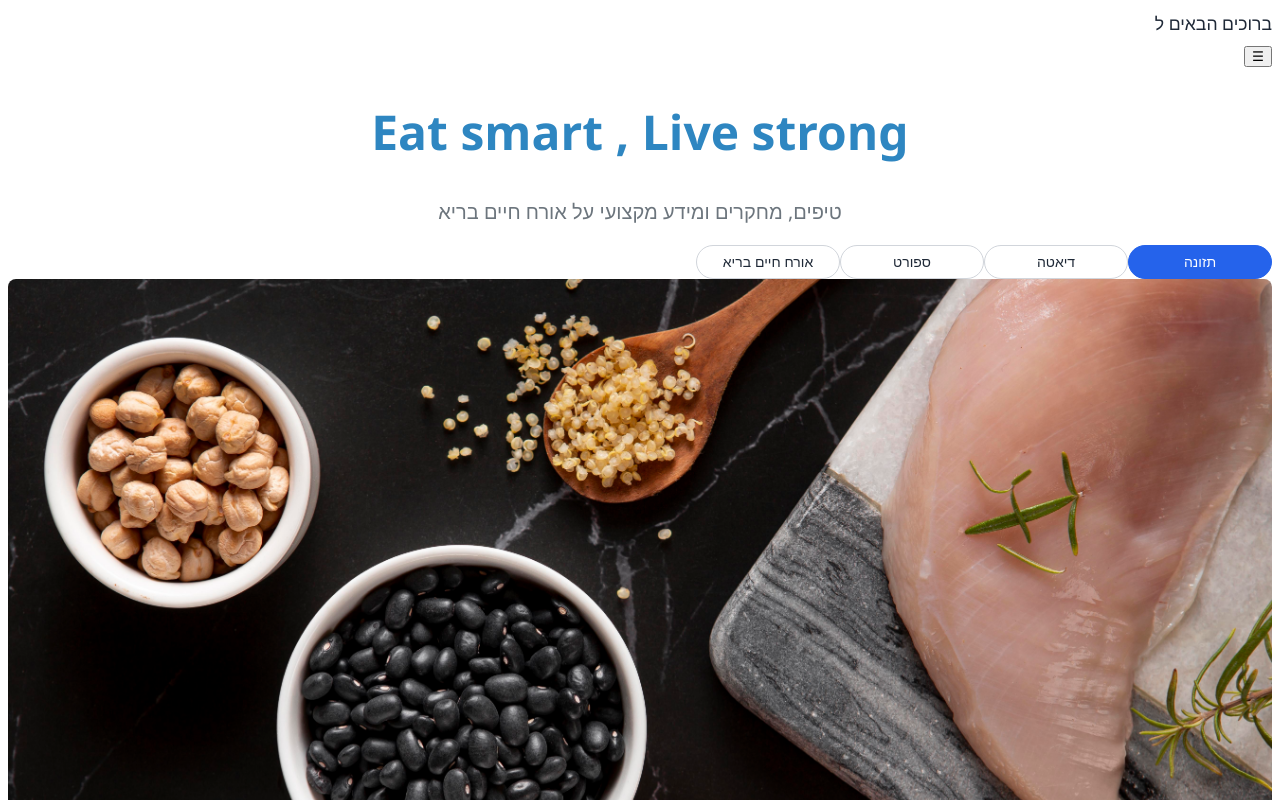
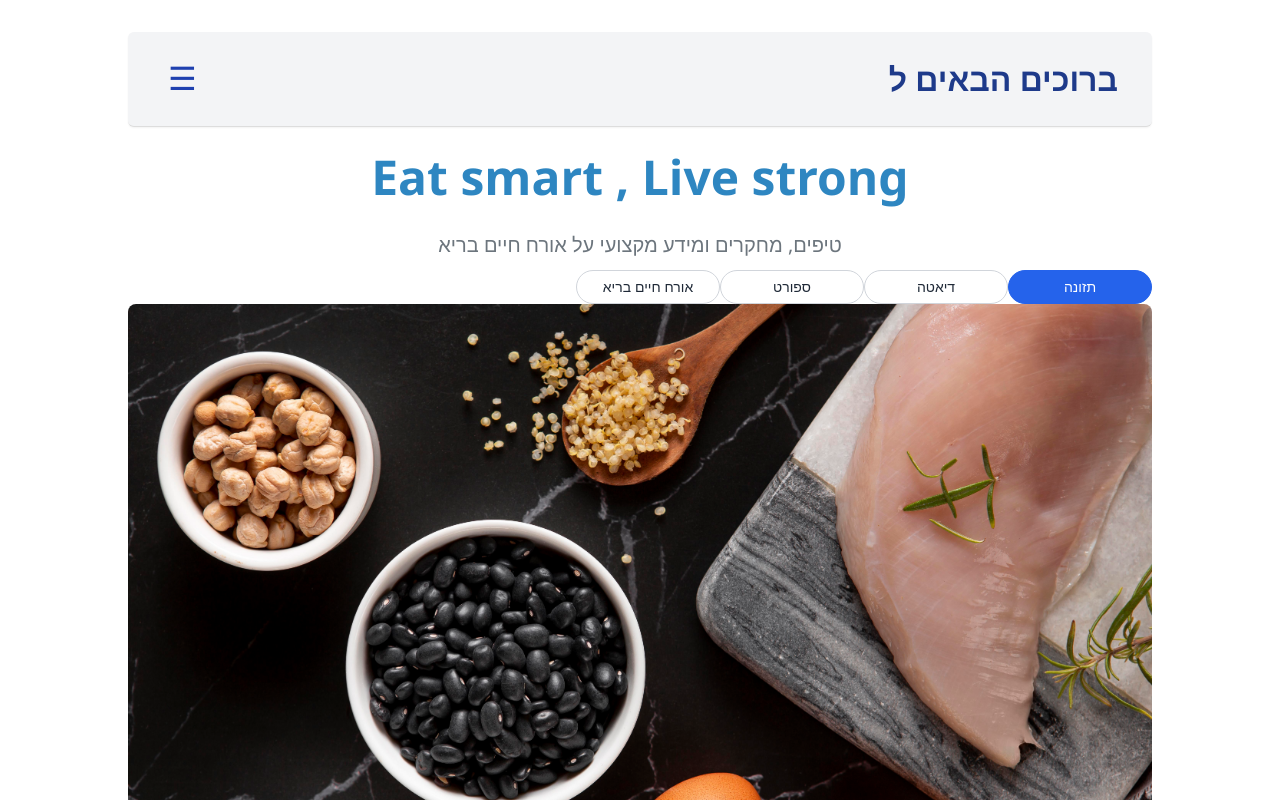
Before and after one commit to ronental75/nutrition-community, a React (Create React App) app: page / in a window 1280 px wide. Shown: the top 800 px of the page. Built offline with nearby package versions, Linux system fonts and the light colour scheme.

Commit message:
Updated homepage to use Notion post links

```diff
--- a/src/App.js
+++ b/src/App.js
@@ -102,38 +102,54 @@ function LandingPage({ lang }) {
   return (
 <div
   dir={isHebrew ? 'rtl' : 'ltr'}
-      className="max-w-6xl mx-auto px-4 sm:px-6 py-6"
+  className="top-bar-wrapper"
 >
-      {/* ✅ Top Bar */}
-      <div className="flex justify-between items-center border-b py-3 relative">
-        {/* Right – Welcome text */}
-        <span className="text-gray-700 text-lg font-medium">
-          {isHebrew ? 'ברוכים הבאים ל' : 'Welcome to'}
-        </span>
+  <div className="top-bar">
+    <table className="top-bar-table">
+      <tbody>
+        <tr>
+          {/* Right: Welcome text */}
+          <td className="top-bar-text">
+            <h2>{isHebrew ? 'ברוכים הבאים ל' : 'Welcome to'}</h2>
+          </td>
 
-        {/* Left – Hamburger menu & dropdown */}
-        <div className="relative">
+          {/* Middle: Spacer */}
+          <td className="top-bar-spacer"></td>
+
+          <td className="top-bar-menu">
+  <div className="menu-wrapper">
     <button
-            className="text-2xl focus:outline-none"
-            onClick={() => setMenuOpen((prev) => !prev)}
+      className="menu-button"
+      onClick={() => setMenuOpen(!menuOpen)}
     >
       &#9776;
     </button>
 
-          {/* Inline Dropdown */}
     {menuOpen && (
-            <div className="absolute top-full left-0 mt-2 w-32 bg-white border rounded shadow z-10">
-              <a
-                href="#about"
-                className="block px-4 py-2 text-gray-700 hover:bg-gray-100"
-              >
+      <div className="menu-dropdown">
+        <a href="#about" className="menu-item">
           {isHebrew ? 'אודות' : 'About'}
         </a>
-              {/* You can add more items here */}
       </div>
     )}
   </div>
+</td>
+
+        </tr>
+      </tbody>
+    </table>
+
+    {/* Dropdown outside table so it doesn’t shift layout
+    {menuOpen && (
+      <div className="menu-dropdown">
+        <a href="#about" className="menu-item">
+          {isHebrew ? 'אודות' : 'About'}
+        </a>
       </div>
+    )} */}
+  </div>
+
+
 
       <header className="flex flex-col sm:flex-row justify-between items-center mb-6">
       <h1 className="page-title">
--- a/src/styles.css
+++ b/src/styles.css
@@ -38,7 +38,7 @@ body {
     text-align: center;
     color: #2E86C1; /* A calm blue, change if needed */
     font-weight: bold;
-    margin: 20px auto;
+    margin: 0.5rem 0;
     white-space: nowrap; /* Prevent line break */
     overflow: hidden;
     text-overflow: ellipsis; /* Add ellipsis if it overflows */
@@ -48,13 +48,13 @@ body {
     font-size: clamp(1rem, 2.5vw, 1.25rem);
     color: #6c757d; /* Subtle grey */
     text-align: center;
-    margin-top: 0.5rem;
-    margin-bottom: 1rem;
+    margin: 0 0 0.5rem 0;
     font-weight: 400;
   }
   .top-bar {
     background-color: #f9f9f9;
     border-bottom: 1px solid #ddd;
+    padding: 0.5rem 1rem;
   }
 
   .welcome-text {
@@ -89,3 +89,91 @@ body {
   .dropdown-item:hover {
     background-color: #f0f0f0;
   }
+  /* Wrapper */
+.top-bar-wrapper {
+    max-width: 1024px;
+    margin: 0 auto;
+    padding: 1.5rem 1rem;
+  }
+
+  /* Top bar container */
+  .top-bar {
+    background-color: #f3f4f6; /* Tailwind gray-100 */
+    padding: 1rem;
+    border-radius: 0.375rem;
+    box-shadow: 0 1px 2px rgba(0,0,0,0.05);
+    position: relative;
+  }
+
+  /* Table layout */
+  .top-bar-table {
+    width: 100%;
+    table-layout: fixed;
+  }
+
+  /* Welcome text column */
+  .top-bar-text {
+    width: 35%;
+    text-align: right;
+    vertical-align: middle;
+    padding-right: 1rem;
+  }
+
+  .top-bar-text h2 {
+    font-size: 2rem;       /* Larger text */
+    font-weight: 700;
+    color: #1e3a8a;
+    margin: 0;
+  }
+
+  /* Spacer column */
+  .top-bar-spacer {
+    width: 30%;
+  }
+
+  /* Menu column */
+  .top-bar-menu {
+    width: 35%;
+    text-align: left;
+    vertical-align: middle;
+    padding-left: 1rem;
+  }
+
+  /* Hamburger icon */
+  .menu-button {
+    font-size: 2rem;
+    color: #1e40af; /* Tailwind blue-700 */
+    background: none;
+    border: none;
+    cursor: pointer;
+  }
+
+  /* Dropdown menu */
+  .menu-dropdown {
+    position: absolute;
+    right: 0;
+    top: 100%;
+    margin-top: 0.5rem;
+    width: 10rem;
+    background: white;
+    border: 1px solid #d1d5db; /* Tailwind gray-300 */
+    border-radius: 0.375rem;
+    box-shadow: 0 4px 6px rgba(0,0,0,0.1);
+    z-index: 50;
+  }
+
+  .menu-wrapper {
+    position: relative;
+    display: inline-block;
+  }
+
+  .menu-item {
+    display: block;
+    padding: 0.5rem 1rem;
+    color: #374151; /* Tailwind gray-700 */
+    text-decoration: none;
+  }
+
+  .menu-item:hover {
+    background-color: #f9fafb; /* Tailwind gray-50 */
+  }
```
Lines whose indentation alone changed are shown as unchanged.
